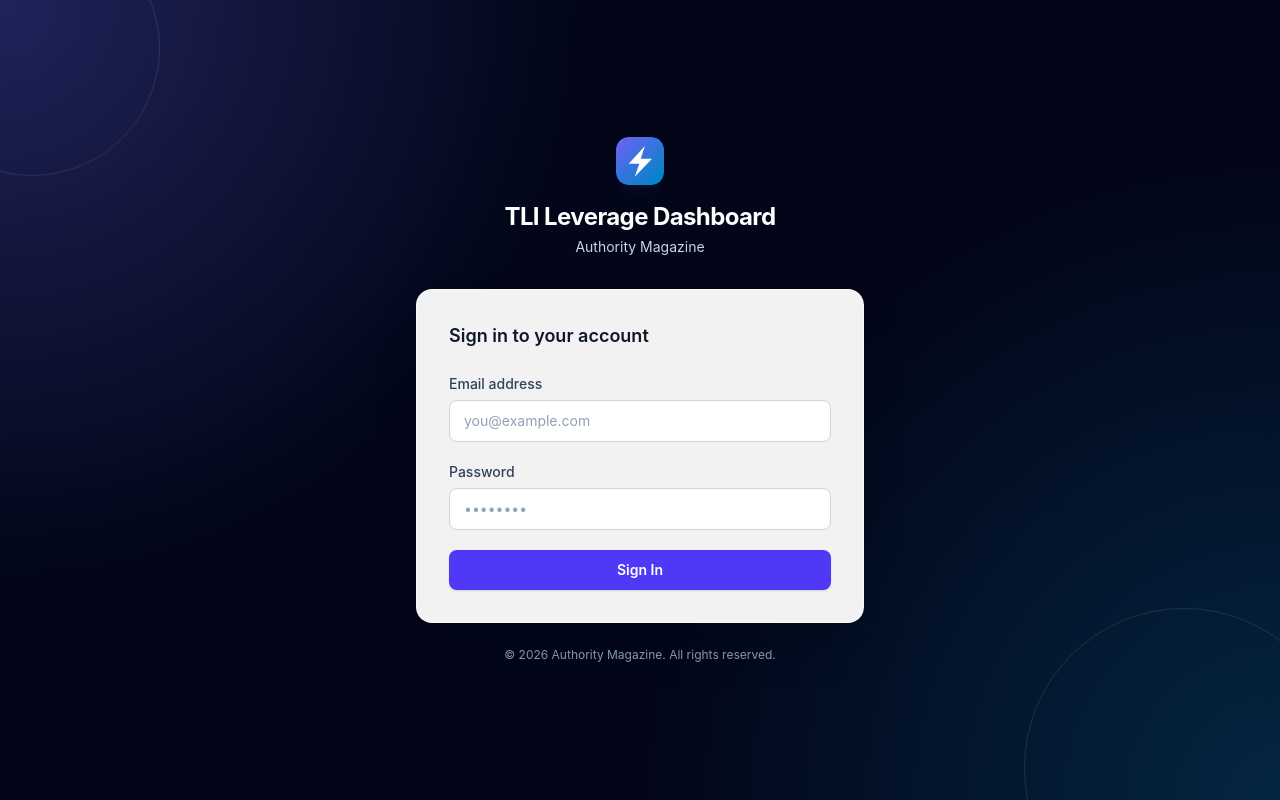
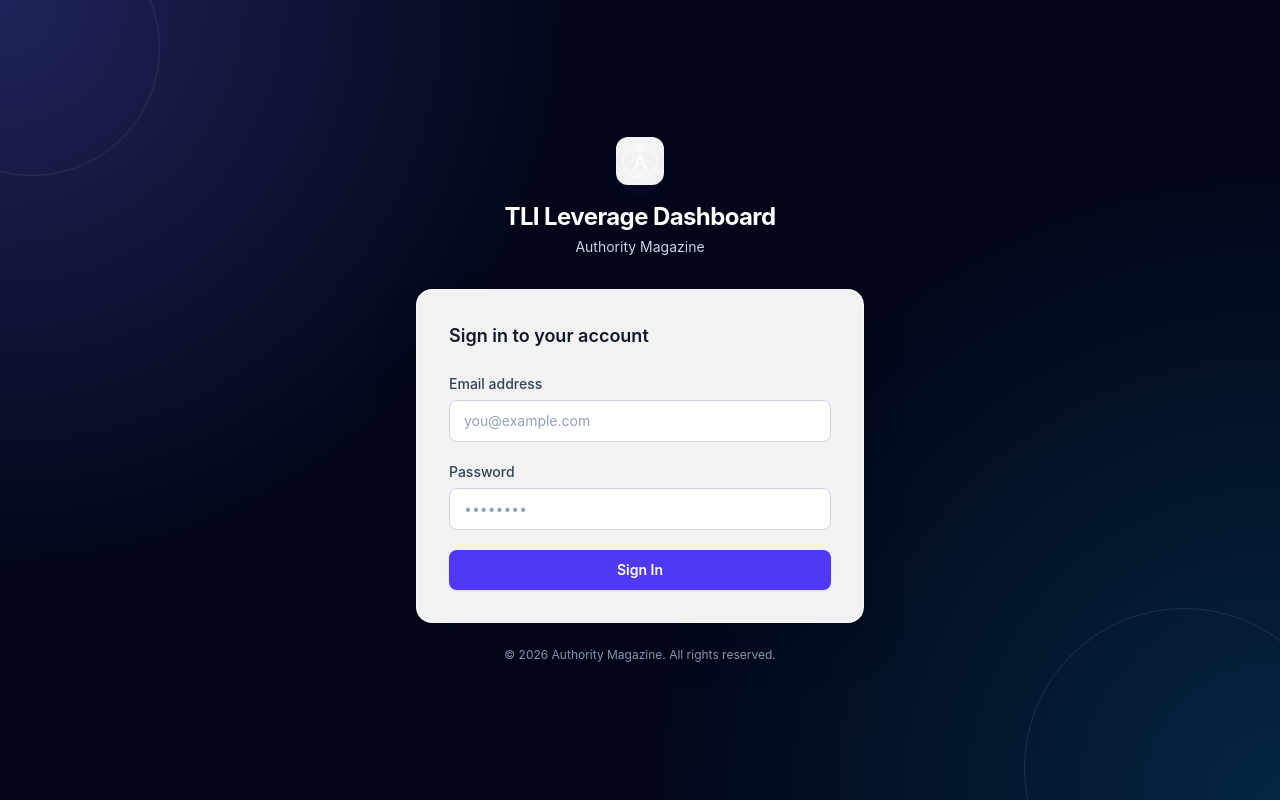
Before and after one commit to PaulPachad/TLI-Dashboard, a Next.js app: page /login in a window 1280 px wide. Built offline with nearby package versions, Linux system fonts and the light colour scheme.

Commit message:
fix: restore logo to dashboard, admin, and login pages

```diff
--- a/src/app/(admin)/layout.tsx
+++ b/src/app/(admin)/layout.tsx
@@ -137,7 +137,7 @@
     <nav className="flex flex-1 flex-col">
       {/* Brand */}
       <div className="flex h-16 items-center gap-2 border-b border-slate-100 px-6">
-        <Image src="/logo.svg" alt="" width={32} height={32} priority unoptimized />
+        <Image src="/logo.png" alt="" width={32} height={32} priority unoptimized />
         <span className="text-sm font-bold text-slate-900">TLI Leverage</span>
       </div>
 
--- a/src/app/(auth)/login/page.tsx
+++ b/src/app/(auth)/login/page.tsx
@@ -44,13 +44,13 @@
       {/* Logo / Brand */}
       <div className="mb-8 text-center">
         <Image
-          src="/logo.svg"
+          src="/logo.png"
           alt="TLI Leverage"
           width={48}
           height={48}
           priority
           unoptimized
-          className="mx-auto mb-4 rounded-xl shadow-lg shadow-indigo-950/30"
+          className="mx-auto mb-4 rounded-xl bg-white/95 p-1.5 shadow-lg shadow-indigo-950/30"
         />
         <h1 className="text-2xl font-bold tracking-tight text-white">
           TLI Leverage Dashboard
--- a/src/app/(dashboard)/layout.tsx
+++ b/src/app/(dashboard)/layout.tsx
@@ -121,7 +121,7 @@
     <nav className="flex flex-1 flex-col">
       {/* Brand */}
       <div className="flex h-16 items-center gap-2 border-b border-slate-100 px-6">
-        <Image src="/logo.svg" alt="" width={32} height={32} priority unoptimized />
+        <Image src="/logo.png" alt="" width={32} height={32} priority unoptimized />
         <span className="text-sm font-bold text-slate-900">TLI Leverage</span>
       </div>
 
```
